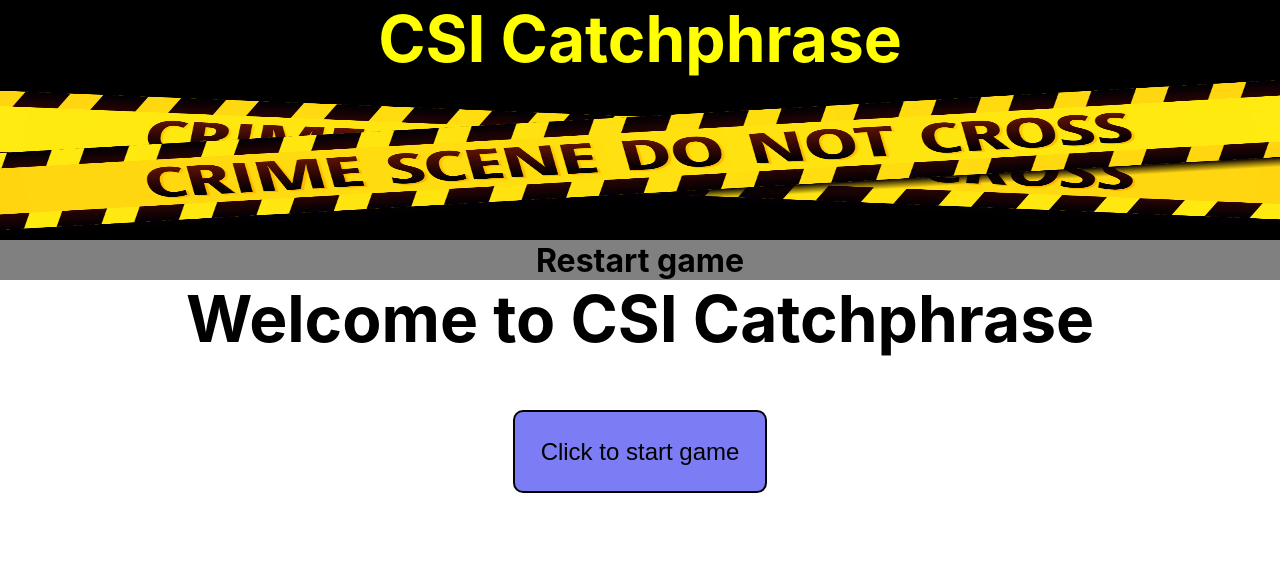
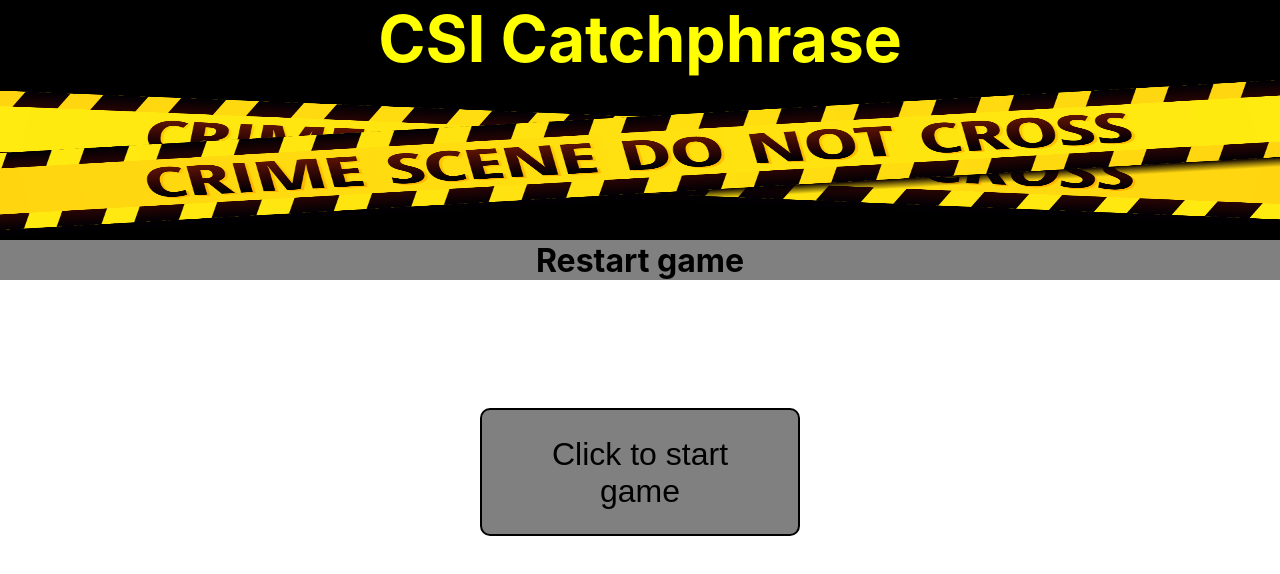
Before and after one commit to vbrooke78/csi-catchphrase, a React (Create React App) app: page / in a window 1280 px wide. Shown: the top 574 px of the page. Built offline with nearby package versions, Linux system fonts and the light colour scheme; the HTML template or start-up script is replaced by a standard one.

Commit message:
Updated styling

```diff
--- a/src/pages/HomePage.jsx
+++ b/src/pages/HomePage.jsx
@@ -14,7 +14,6 @@
     <>
       <Header />
       <section className="home-page">
-        <h1>Welcome to CSI Catchphrase</h1>
         <section className="question-link-container">
           <button className="link-btn" onClick={handleClick}>
             Click to start game
--- a/src/styles/home.css
+++ b/src/styles/home.css
@@ -1,8 +1,16 @@
 /* HomePage.jsx */
 
 .home-page {
+  height: 100vh;
+  display: flex;
+  justify-content: center;
 }
 .question-link-container {
+  margin-top: 10vw;
 }
 .link-btn {
+  background-color: gray;
+  width: 25vw;
+  height: 10vw;
+  font-size: xx-large;
 }
```
